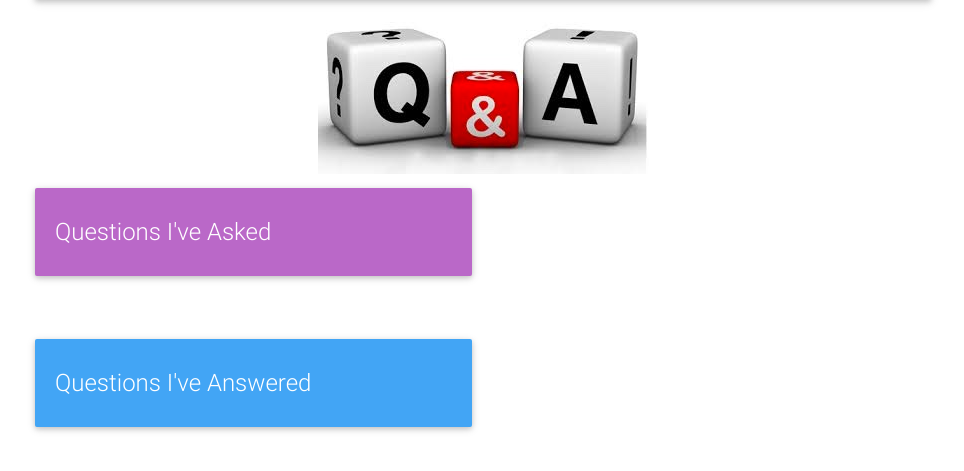
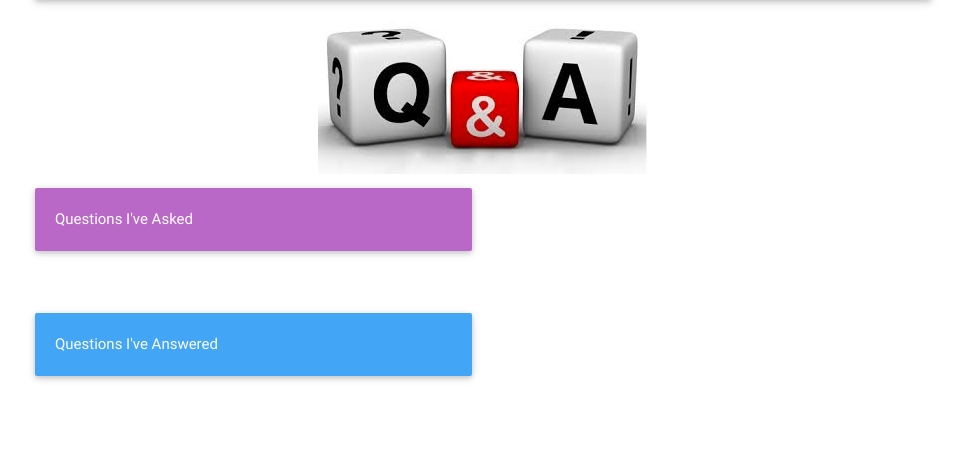
Before and after one commit to zseaborn63/Q_and_A, a Django app: page /profile/1/ in a window 1280 px wide. Shown: the part 87-558 px from the top of the page, without its empty margins (157-1121 px from the left). Run offline with Django 3.2, Linux system fonts and the light colour scheme; the visitor is signed in with stand-in values (Sample User, id 1); data comes from the database, SQL or seed files in the repository; data that the repository does not hold is empty; some libraries are stand-ins or nearby versions.

Commit message:
Changed font size on profile page, made voting available only to signed in users

```diff
--- a/Overflow/Overflow/urls.py
+++ b/Overflow/Overflow/urls.py
@@ -17,8 +17,8 @@ from django.conf.urls import include, url
 from django.contrib import admin
 
 from django.contrib.auth.decorators import login_required
-from Q_and_A.views import WelcomeView, UserCreate, QuestionListView, CreateQuestionView, QuestionCreation, QuestionDetailView,\
-    MakeQuestion, CreateAnswerView, ProfileDetailView, UpVote, DownVote, TagListView, TagDetailView, MakeAnswer, \
+from Q_and_A.views import WelcomeView, UserCreate, QuestionListView, QuestionCreation, QuestionDetailView,\
+    MakeQuestion, ProfileDetailView, UpVote, DownVote, TagListView, TagDetailView, MakeAnswer, \
     AnswerCreation
 
 urlpatterns = [
--- a/Overflow/Q_and_A/templates/Q_and_A/profile_detail.html
+++ b/Overflow/Q_and_A/templates/Q_and_A/profile_detail.html
@@ -12,7 +12,7 @@
         <div class="col s12 m6">
             <div class="card purple lighten-2">
                 <div class="card-content white-text">
-                    <span class="card-title">Questions I've Asked</span>
+                    <span class="card-body">Questions I've Asked</span>
                 </div>
           </div>
         </div>
@@ -36,7 +36,7 @@
         <div class="col s12 m6">
             <div class="card blue lighten-1">
                 <div class="card-content white-text">
-                    <span class="card-title">Questions I've Answered</span>
+                    <span class="card-body">Questions I've Answered</span>
                 </div>
             </div>
         </div>
--- a/Overflow/Q_and_A/templates/Q_and_A/question_detail.html
+++ b/Overflow/Q_and_A/templates/Q_and_A/question_detail.html
@@ -32,6 +32,7 @@
               </div>
               </div>
               <div class="collapsible-body"><ul><li><p>{{ answer.body }}</p></li></ul>
+              {% if request.user.id %}
                 {% if request.user not in answer.voters and request.user != answer.answerer %}
                 <div class="row">
                 <div class="col s2 m2 l2">
@@ -55,6 +56,7 @@
                 </div>
                 </div>
                 {% endif %}
+              {% endif %}
               </div>
             </li>
             {% endfor %}
--- a/Overflow/Q_and_A/views.py
+++ b/Overflow/Q_and_A/views.py
@@ -86,10 +86,10 @@ class MakeAnswer(View):
         return HttpResponseRedirect(reverse('question_detail', kwargs={"pk": pk}))
 
 
-class CreateAnswerView(CreateView):
-    model = Answer
-    fields = ['body']
-    success_url = '/questions/'
+#class CreateAnswerView(CreateView):
+#    model = Answer
+#    fields = ['body']
+#    success_url = '/questions/'
 
     #def form_valid(self, form,):
     #    model = form.save(commit=False)
@@ -97,11 +97,11 @@ class CreateAnswerView(CreateView):
     #    model.question_answered = Question.objects.get(id="pk")
     #    return super().form_valid(form)
 
-    def post(self, request, pk):
-        question_answered = Question.objects.get(id=pk)
-        body = request.POST.get('body')
-        Answer.objects.create(question_answered=question_answered, answerer=request.user, body=body)
-        return HttpResponseRedirect(reverse('question_list'))
+#    def post(self, request, pk):
+#        question_answered = Question.objects.get(id=pk)
+#        body = request.POST.get('body')
+#        Answer.objects.create(question_answered=question_answered, answerer=request.user, body=body)
+#        return HttpResponseRedirect(reverse('question_list'))
 
 
 class ProfileDetailView(DetailView):
```
Lines whose indentation alone changed are shown as unchanged.
